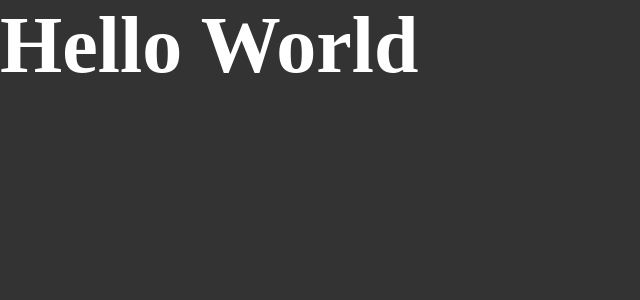
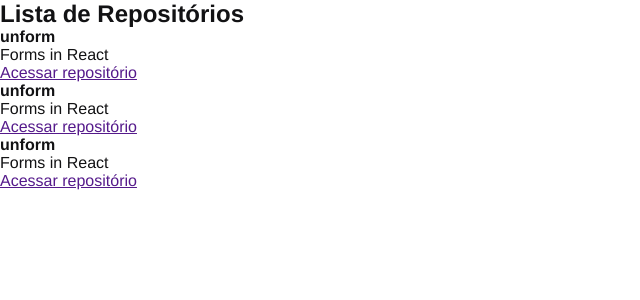
Before and after one commit to TrellixVulnTeam/01-github-explorer_2O7Q, a React app: page / in a window 1280 px wide. Shown: the top 300 px of the page, without its empty margins (0-640 px from the left). Built offline with nearby package versions, Linux system fonts and the light colour scheme.

Commit message:
Primeiro componente React

```diff
--- a/src/App.jsx
+++ b/src/App.jsx
@@ -1,5 +1,6 @@
+import { RepositoryList } from './components/repositoryList';
 import './styles/global.scss';
 
 export function App(){
-    return <h1>Hello World</h1>
+    return <RepositoryList/>
 }
--- /dev/null
+++ b/src/components/repositoryList.jsx
@@ -0,0 +1,24 @@
+export function RepositoryList() {
+    return (
+        <section className="repository-list">
+            <h1>Lista de Repositórios</h1>
+            <ul>
+                <li>
+                    <strong>unform</strong>
+                    <p>Forms in React</p>
+                    <a href="">Acessar repositório</a>
+                </li>
+                <li>
+                    <strong>unform</strong>
+                    <p>Forms in React</p>
+                    <a href="">Acessar repositório</a>
+                </li>
+                <li>
+                    <strong>unform</strong>
+                    <p>Forms in React</p>
+                    <a href="">Acessar repositório</a>
+                </li>
+            </ul>
+        </section>
+    )
+}
--- a/src/styles/global.scss
+++ b/src/styles/global.scss
@@ -5,10 +5,6 @@
 }
 
 body {
-    font: arial, Helvetica, sans-serif;
-    background: #333;
-    color: #FFF;
-    h1{
-        font-size: 80px;
-    }
+    font: 16px 'Helvetica Neue', arial, sans-serif;
+    color: #121214;
 }
```
